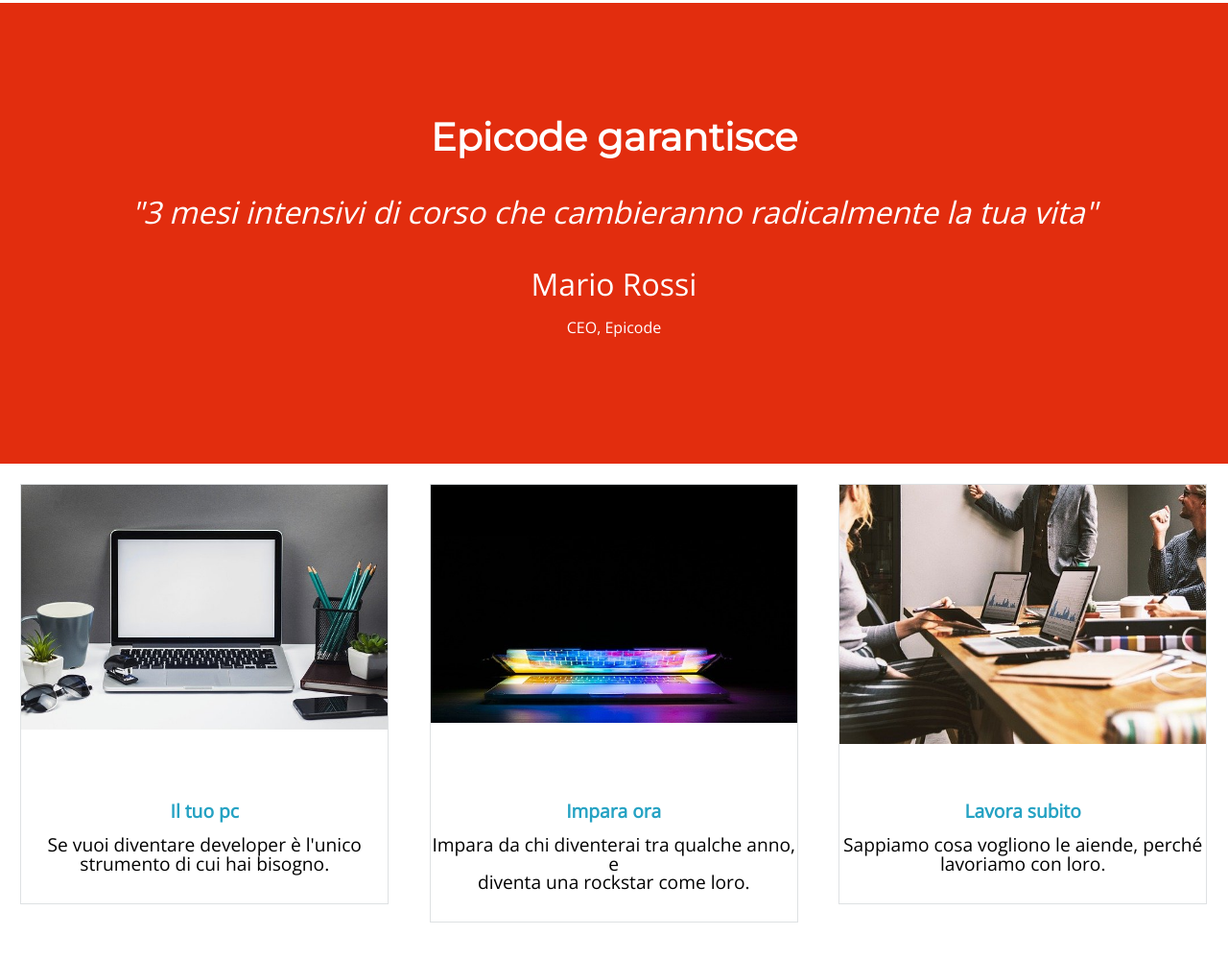
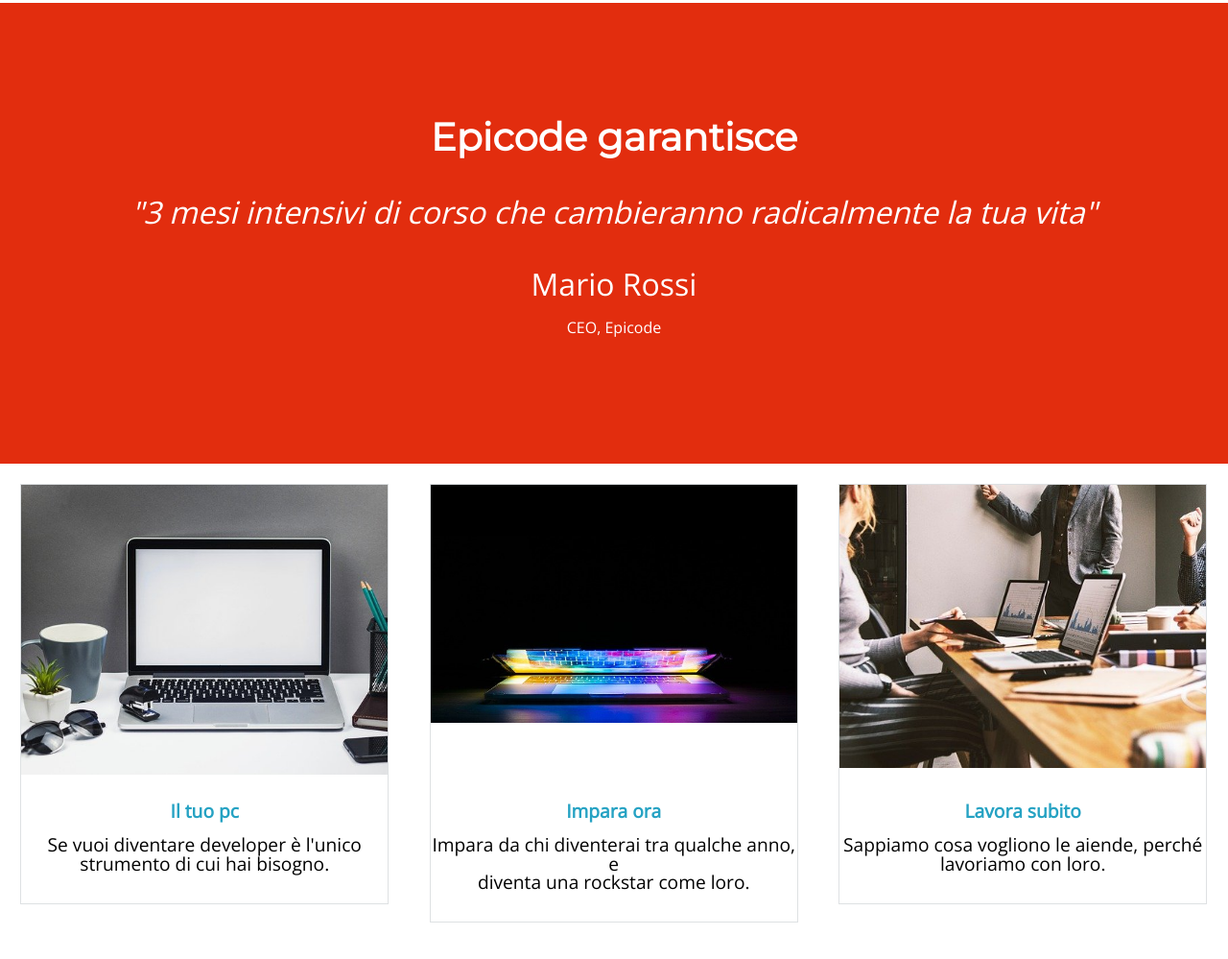
Before and after one commit to MKLNGLO/u1-w1-d5, a plain HTML site: page index-desktop.html in a window 1280 px wide. Shown: the part 1373-2372 px from the top of the page at 96% size. Drawn offline with nearby package versions, Linux system fonts and the light colour scheme.

Commit message:
Update style-desktop.css

```diff
--- a/css/style-desktop.css
+++ b/css/style-desktop.css
@@ -38,6 +38,7 @@ button {
   height: 3em;
   width: 9.5em;
   font-family: "Montserrat", sans-serif;
+  font-weight: 700;
   margin-top: 3em;
   font-size: 1.2rem;
 }
@@ -170,6 +171,7 @@ nav {
   background-size: contain;
   background-repeat: no-repeat;
   text-align: center;
+  background-size: 28.3em auto;
 }
 
 #imparaora {
@@ -186,7 +188,7 @@ nav {
   height: 330px;
   background-image: url(/images/foto3.jpg);
   background-size: contain;
-  background-size: 28em;
+  background-size: 30.7em;
   background-repeat: no-repeat;
   text-align: center;
 }
```
